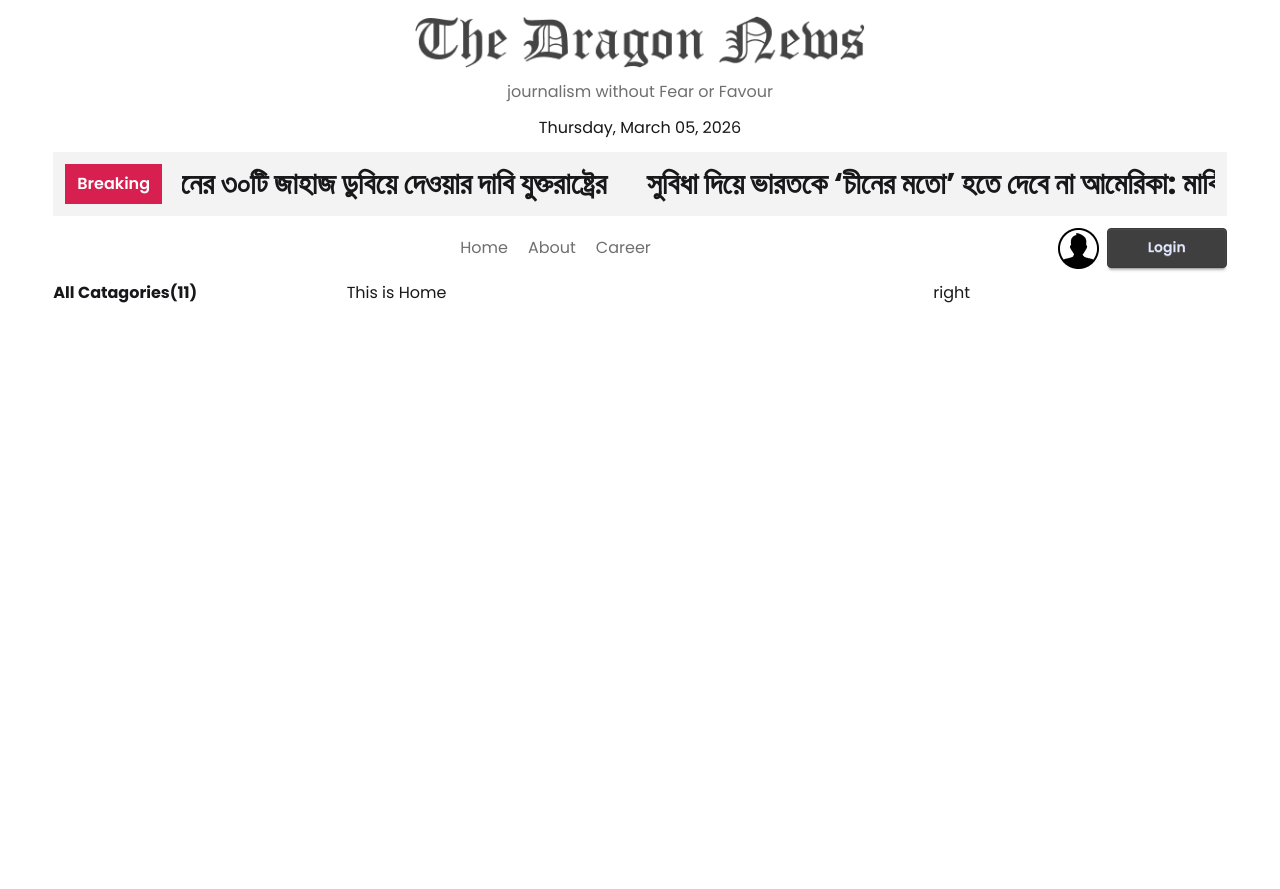
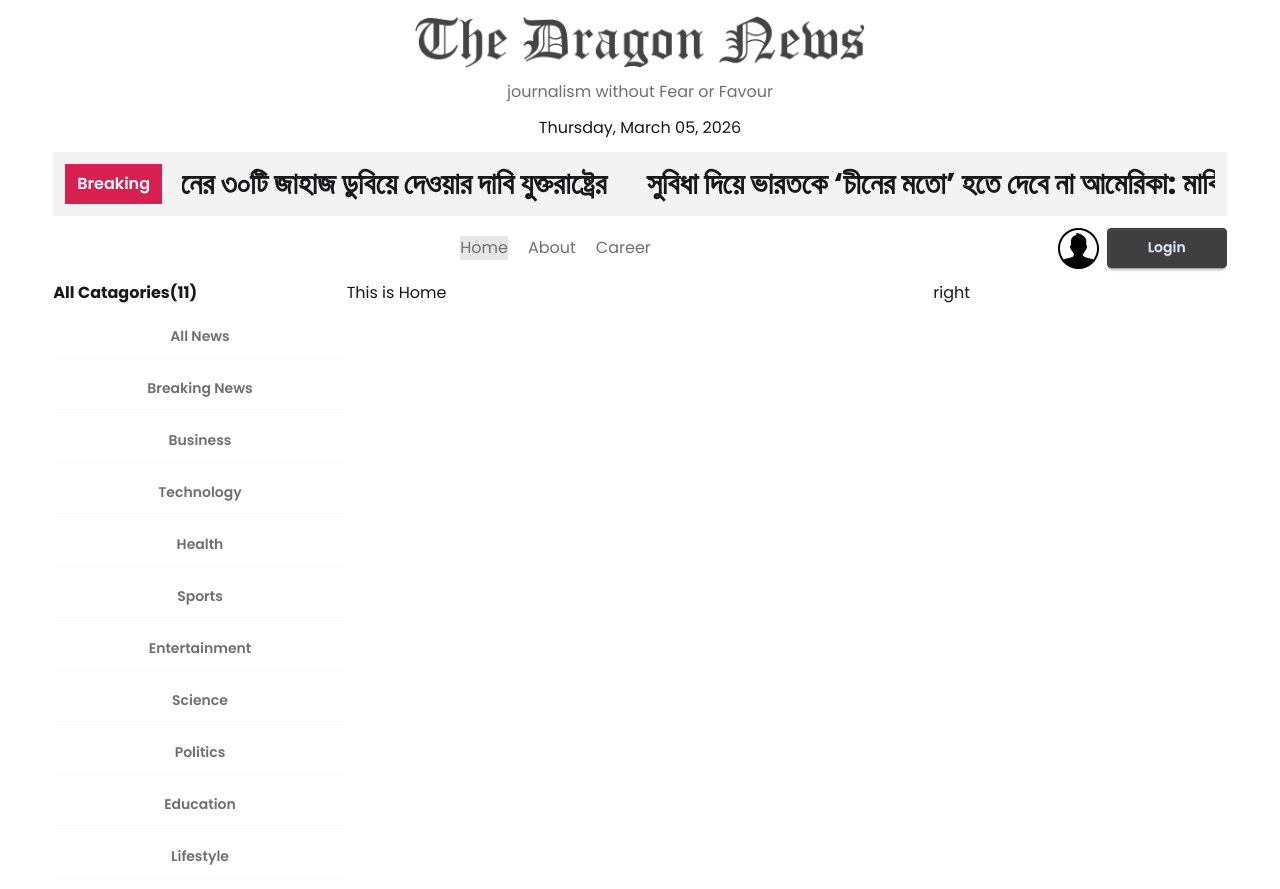
Before and after one commit to MdNiamul/Dragon-News-Builder, a React (Vite) app: page / in a window 1280 px wide. Before the commit the page ends 800 px from the top, so only its background shows below. Built offline with nearby package versions, Linux system fonts and the light colour scheme.

Commit message:
craete-all-catagori

```diff
--- a/src/App.css
+++ b/src/App.css
@@ -18,6 +18,9 @@
 }
 *{
   font-family: "Poppins", sans-serif;
+}
+a.active{
+  @apply bg-base-300;
 }
 
 /* .ticker-track {
--- a/src/Component/LeftAside/Catagories.jsx
+++ b/src/Component/LeftAside/Catagories.jsx
@@ -1,4 +1,5 @@
 import React, { use } from 'react';
+import { NavLink } from 'react-router';
 
 const catagoryPromise = fetch('/categories.json')
     .then((res) => res.json());
@@ -8,6 +9,16 @@ const Catagories = () => {
     return (
         <div>
             <h2 className='font-bold'>All Catagories({categori.length})</h2>
+            <div className='grid grid-cols-1 mt-3 gap-3'>
+                {
+                    categori.map((catag) => (
+                        <NavLink key={catag.id} className={"btn bg-base-100 border-0 hover:bg-base-300 font-semi-bold text-accent"}
+                        to={`/catagory/${catag.id}`}
+                        >
+                            {catag.name}
+                        </NavLink>))
+                }
+            </div>
         </div>
     );
 };
--- a/src/Component/Navbar/Navbar.jsx
+++ b/src/Component/Navbar/Navbar.jsx
@@ -7,9 +7,9 @@ const Navbar = () => {
         <div className='flex justify-between items-center'>
             <div className="div"></div>
             <div className="div flex gap-5 text-accent">
-                <NavLink t0='/'>Home</NavLink>
-                <NavLink t0='/about'>About</NavLink>
-                <NavLink t0='/career'>Career</NavLink>
+                <NavLink to='/'>Home</NavLink>
+                <NavLink to='/about'>About</NavLink>
+                <NavLink to='/career'>Career</NavLink>
             </div>
             <div className="login-btn flex gap-2">
                 <img src={user} alt="" />
--- a/src/Pages/CataoryNews/CatagoryNews.jsx
+++ b/src/Pages/CataoryNews/CatagoryNews.jsx
@@ -1,6 +1,11 @@
 import React from 'react';
+import { useParams } from 'react-router';
 
 const CatagoryNews = () => {
+
+    const catagori = useParams([]);
+    console.log(catagori);
+
     return (
         <div>
             <h2>catagory News</h2>
```
